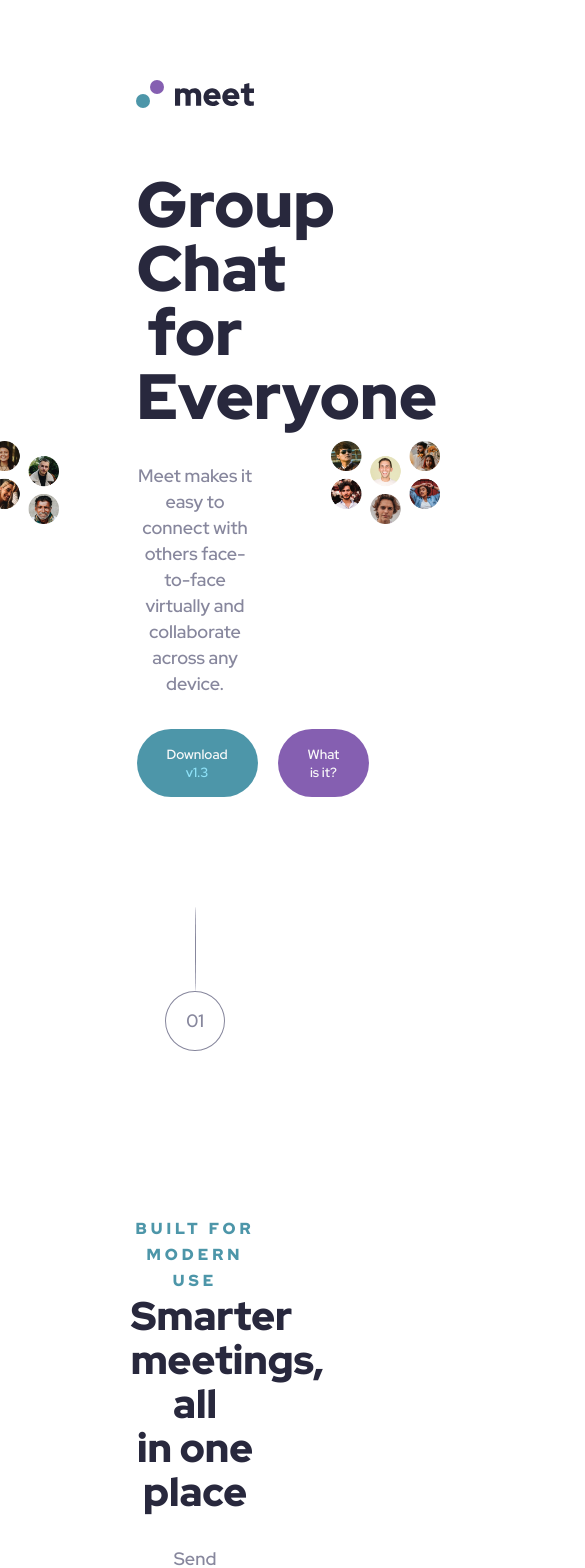
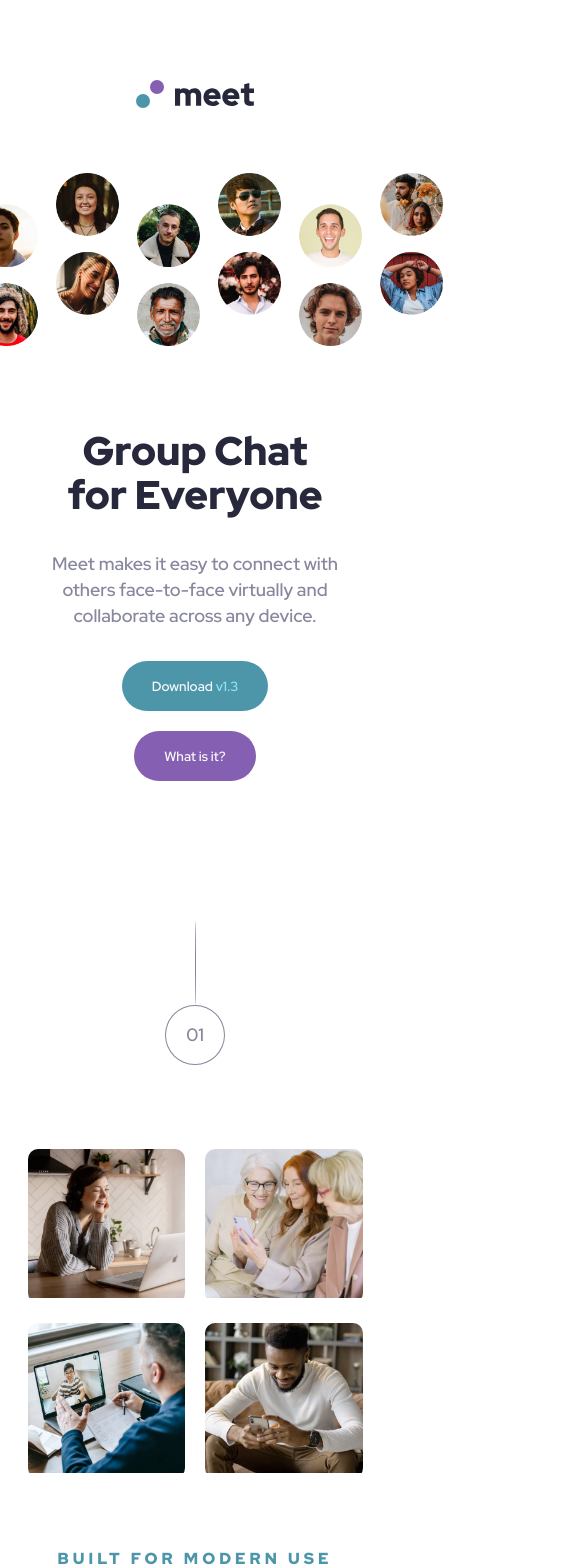
Before and after one commit to KiwiScreams/Meet-Landing-Page, a React (Vite) app: page / in a window 390 px wide. Shown: the top 1568 px of the page, 585 px wide, since content can reach past the window. Built offline with nearby package versions, Linux system fonts and the light colour scheme.

Commit message:
responsive design

```diff
--- a/src/App.css
+++ b/src/App.css
@@ -1,8 +1,3 @@
-.logo
-{
-  display: block;
-  margin: 80px 0 60px 0;
-}
 .head
 {
     margin-bottom: 110px;
@@ -10,6 +5,7 @@
 .head .img
 {
     width: 28%;
+    animation: mainAnim 2.2s ease-in-out;
 }
 .head .img img
 {
@@ -30,11 +26,11 @@
 h1
 {
     margin-bottom: 34px;
-    animation: main 1s ease-in-out;
+    animation: mainAnim 1s ease-in-out;
 }
 .p
 {
-    animation: main 1.2s ease-in-out;
+    animation: main 1.5s ease-in-out;
 }
 .buttons
 {
@@ -42,8 +38,8 @@ h1
     margin: 0 auto;
     margin-top: 32px;
     gap: 20px;
-    animation: main 2s ease-in-out;
-    animation: buttons 1s ease-in-out;
+    animation: mainAnim 2s ease-in-out;
+    animation: buttonsAnim 1s ease-in-out;
 }
 .item-container .items
 {
@@ -73,7 +69,18 @@ h1
     width: 33%;
     margin: 0 auto;
 }
-@keyframes main
+.mobile-img
+{
+    width: 100%;
+    margin-bottom: 48px;
+    display: none;
+    margin-right: 120px;
+}
+.mobile-img img
+{
+    width: 120%;
+}
+@keyframes mainAnim
 {
     0%
     {
@@ -84,7 +91,7 @@ h1
         opacity: 1;
     }
 }
-@keyframes buttons
+@keyframes buttonsAnim
 {
     0%
     {
@@ -95,3 +102,66 @@ h1
         gap: 20px;
     }
 }
+@media screen and (max-width: 850px)
+{
+    .head
+    {
+        flex-direction: column;
+        width: 100%;
+        padding: 0;
+    }
+    .main-content
+    {
+        width: 100%;
+        padding: 30px;
+    }
+    .buttons
+    {
+        width: 70%;
+    }
+    .left, .right
+    {
+        display: none;
+    }
+    .mobile-img
+    {
+        display: block;
+        margin-right: 80px;
+    }
+    .item-container .items
+    {
+        width: 100%;
+        padding: 0 34px;
+        gap: 20px;
+        flex-wrap: wrap;
+        margin-bottom: 48px;
+        justify-content: center;
+        padding: 20px;
+    }
+    .item-container .item
+    {
+        width: 45%;
+        border-radius: 10px;
+        overflow: hidden;
+    }
+    .text
+    {
+        width: 85%;
+    }
+}
+@media screen and (max-width: 400px)
+{
+    .buttons
+    {
+        flex-direction: column;
+    }
+    .main-content
+    {
+        width: 100%;
+    }
+    .mobile-img
+    {
+        display: block;
+        margin-right: 50px;
+    }
+}
--- a/src/App.jsx
+++ b/src/App.jsx
@@ -1,6 +1,4 @@
 import { useState } from 'react'
-import reactLogo from './assets/react.svg'
-import viteLogo from '/vite.svg'
 import image_hero_left from './assets/desktop/image-hero-left.png'
 import image_hero_right from './assets/desktop/image-hero-right.png'
 import logo from './assets/logo.svg';
@@ -8,6 +6,7 @@ import image_woman_in_videocall from './assets/desktop/image-woman-in-videocall.
 import image_women_videochatting from './assets/desktop/image-women-videochatting.jpg'
 import image_men_in_meeting from './assets/desktop/image-men-in-meeting.jpg'
 import image_man_texting from './assets/desktop/image-man-texting.jpg'
+import mobile from './assets/tablet/image-hero.png'
 import './App.css'
 
 function App() {
@@ -29,8 +28,11 @@ function App() {
               <div className="img left">
                 <img src={image_hero_left} alt="image-hero-left" />
               </div>
+              <div className="mobile-img">
+                <img src={mobile} alt="mobile" />
+              </div>
               <div className="main-content">
-                <h1>Group Chat<br />for Everyone</h1>
+                <h1>Group Chat<br/>for Everyone</h1>
                 <p className="body-text p">Meet makes it easy to connect with others face-to-face virtually and collaborate across any device.</p>
                 <div className="buttons flex">
                   <button className="blue-btn btn">Download <span>v1.3</span></button>
--- a/src/index.css
+++ b/src/index.css
@@ -128,6 +128,12 @@ a:hover
   border-bottom-left-radius: 50px;
   border-bottom-right-radius: 50px;
 }
+.logo
+{
+  display: block;
+  margin: 80px auto 60px;
+  width: fit-content;
+}
 body
 {
   overflow-x: hidden;
@@ -168,9 +174,10 @@ body
 footer
 {
   margin-top: 184px;
+  width: 100%;
   background: url(./assets/desktop/image-footer.jpg);
   background-repeat: no-repeat;
-  background-size: 100%;
+  background-size: 100% 100%;
   position: relative;
 }
 .footer-container
@@ -193,3 +200,46 @@ footer
 {
   width: 30%;
 }
+.footer-container button
+{
+  padding: 16px 40px;
+}
+@media screen and (max-width: 1100px)
+{
+  .footer-container
+  {
+    padding: 60px 40px;
+  }
+  h1
+  {
+    font-size: 40px;
+    line-height: 44px;
+  }
+}
+@media screen and (max-width: 800px)
+{
+  footer
+  {
+    background: url(./assets/tablet/image-footer.jpg);
+  }
+  .footer-container
+  {
+    flex-direction: column;
+    display: flex;
+    gap: 30px;
+    padding: 90px 90px 66px 90px;
+  }
+  .footer-container p, .footer-container h2
+  {
+    width: 100%;
+    text-align: center;
+  }
+}
+@media screen and (max-width: 400px)
+{
+  .footer-container
+  {
+    padding: 90px 20px 50px 20px;
+  }
+
+}
```
